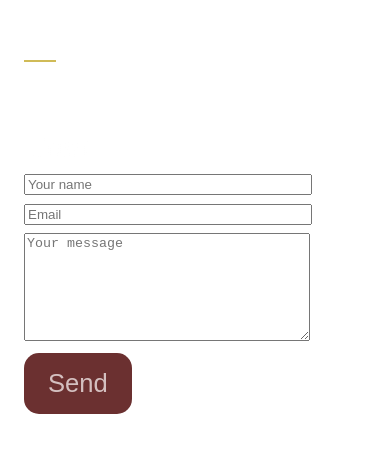
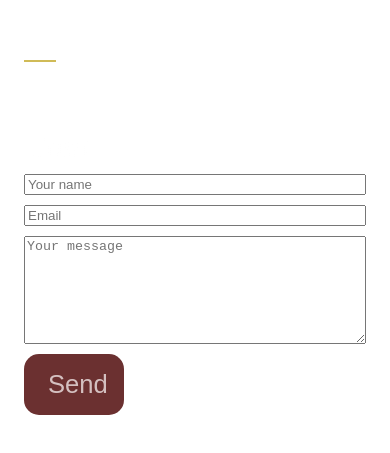
Before and after one commit to JanZaion/jan-zaion-web, a Next.js app: page / in a window 390 px wide. Shown: the part 3076-3529 px from the top of the page. Built offline with nearby package versions, Linux system fonts and the light colour scheme.

Commit message:
responsive contact form

```diff
--- a/src/components/ContactForm/ContactForm.js
+++ b/src/components/ContactForm/ContactForm.js
@@ -1,5 +1,5 @@
 import { useState } from 'react';
-import { Form, Diver } from './ContactFormStyles';
+import { Form, Name, Email, Deets } from './ContactFormStyles';
 
 const FORM_ENDPOINT = 'https://public.herotofu.com/v1/e14daf50-c31f-11ec-a557-034a17e2da28';
 
@@ -17,18 +17,12 @@ const ContactForm = () => {
 
   return (
     <Form action={FORM_ENDPOINT} onSubmit={handleSubmit} method="POST" target="_blank">
-      <Diver>
-        <input type="text" placeholder="Your name" name="name" required />
-      </Diver>
-      <Diver>
-        <input type="email" placeholder="Email" name="email" required />
-      </Diver>
-      <Diver>
-        <textarea placeholder="Your message" name="message" required />
-      </Diver>
-      <Diver>
-        <button type="submit">Send</button>
-      </Diver>
+      <Deets>
+        <Name type="text" placeholder="Your name" name="name" required />
+        <Email type="email" placeholder="Email" name="email" required />
+      </Deets>
+      <textarea placeholder="Your message" name="message" required />
+      <button type="submit">Send</button>
     </Form>
   );
 };
--- a/src/components/ContactForm/ContactFormStyles.js
+++ b/src/components/ContactForm/ContactFormStyles.js
@@ -1,9 +1,11 @@
 import styled from 'styled-components';
 
 export const Form = styled.form`
-  input,
-  textarea {
-    width: 280px;
+  display: grid;
+  grid-row-gap: 10px;
+  width: 460px;
+  @media ${(props) => props.theme.breakpoints.sm} {
+    width: 100%;
   }
 
   textarea {
@@ -11,6 +13,7 @@ export const Form = styled.form`
   }
 
   button {
+    width: 100px;
     color: #d4c0c0;
     font-size: 1.6rem;
     padding: 1rem 1.5rem;
@@ -27,6 +30,23 @@ export const Form = styled.form`
   }
 `;
 
-export const Diver = styled.div`
-  margin-bottom: 1vh;
+export const Deets = styled.div`
+  display: grid;
+  grid-column-gap: 10px;
 `;
+
+export const Name = styled.input`
+  grid-area: 1 / 1 / 2 / 2;
+
+  @media ${(props) => props.theme.breakpoints.sm} {
+    grid-area: 1 / 1 / 2 / 2;
+  }
+`;
+
+export const Email = styled.input`
+  grid-area: 1 / 2 / 2 / 2;
+  @media ${(props) => props.theme.breakpoints.sm} {
+    grid-area: 2 / 1 / 2 / 2;
+    margin-top: 10px;
+  }
+`;
```
